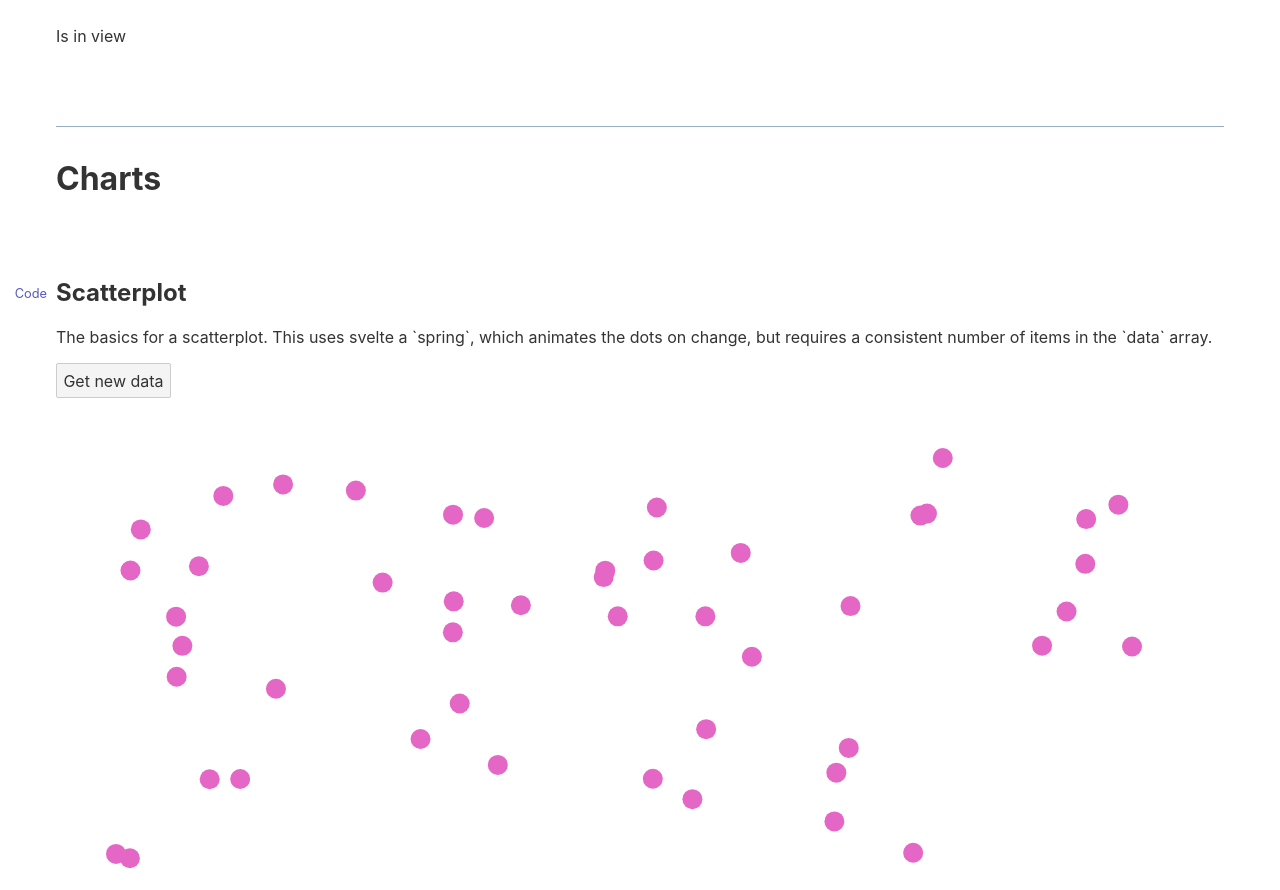
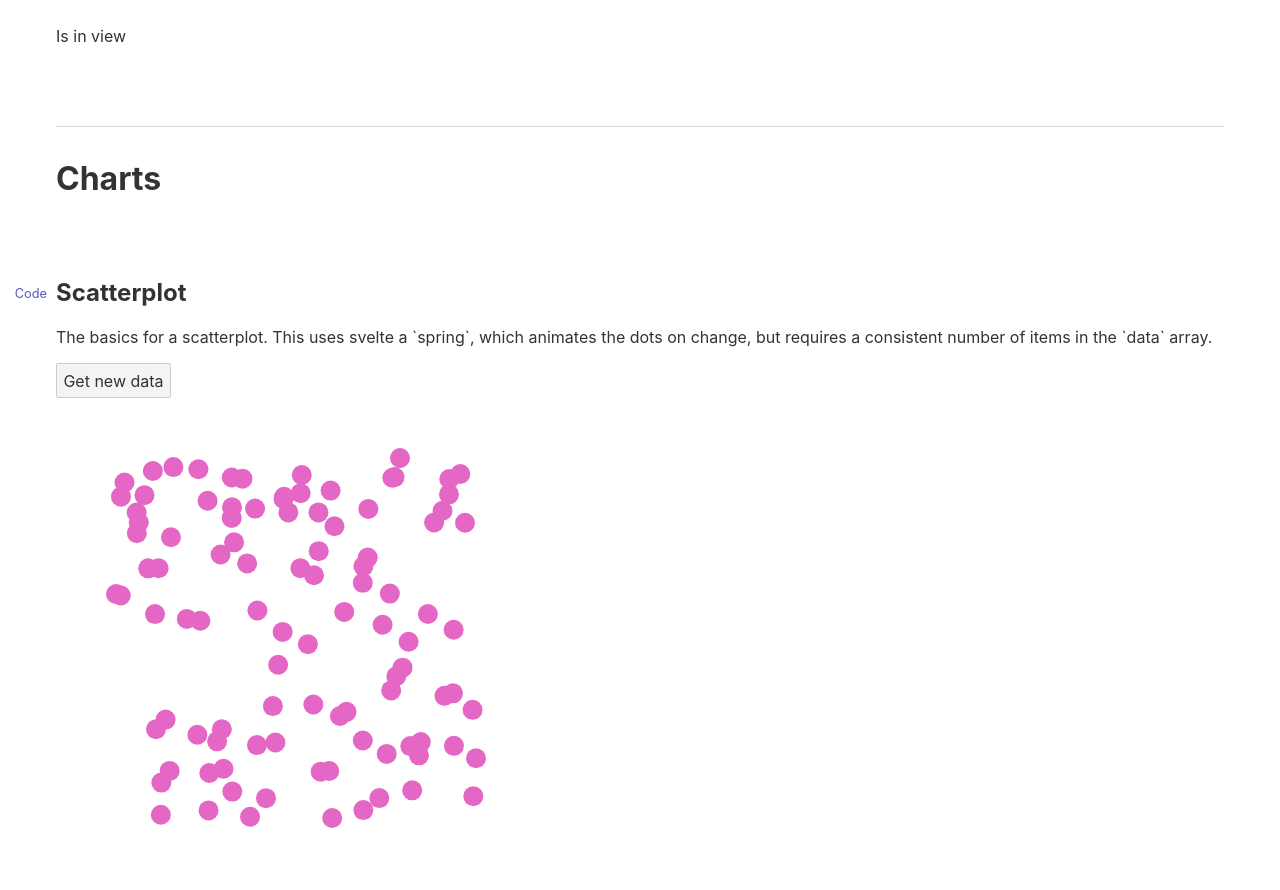
Before and after one commit to the-pudding/svelte-templates, a Svelte app: page / in a window 1280 px wide. Shown: the part 1820-2710 px from the top of the page. Built offline with nearby package versions, Linux system fonts and the light colour scheme.

Commit message:
max-width scatterplot

```diff
--- a/src/Templates.svelte
+++ b/src/Templates.svelte
@@ -134,14 +134,16 @@
     <button on:click={onRegenerateScatterplotData}>Get new data</button>
   </div>
 
-  <Scatterplot data={scatterplotData} />
+  <div style="max-width: 30em">
+    <Scatterplot data={scatterplotData} />
+  </div>
 </Template>
 
 <style>
   h1 {
     margin: 2em 0 0;
     padding-top: 1em;
-    border-top: 1px solid var(--gray);
+    border-top: 1px solid #d5d6dd;
   }
   label {
     display: flex;
```
